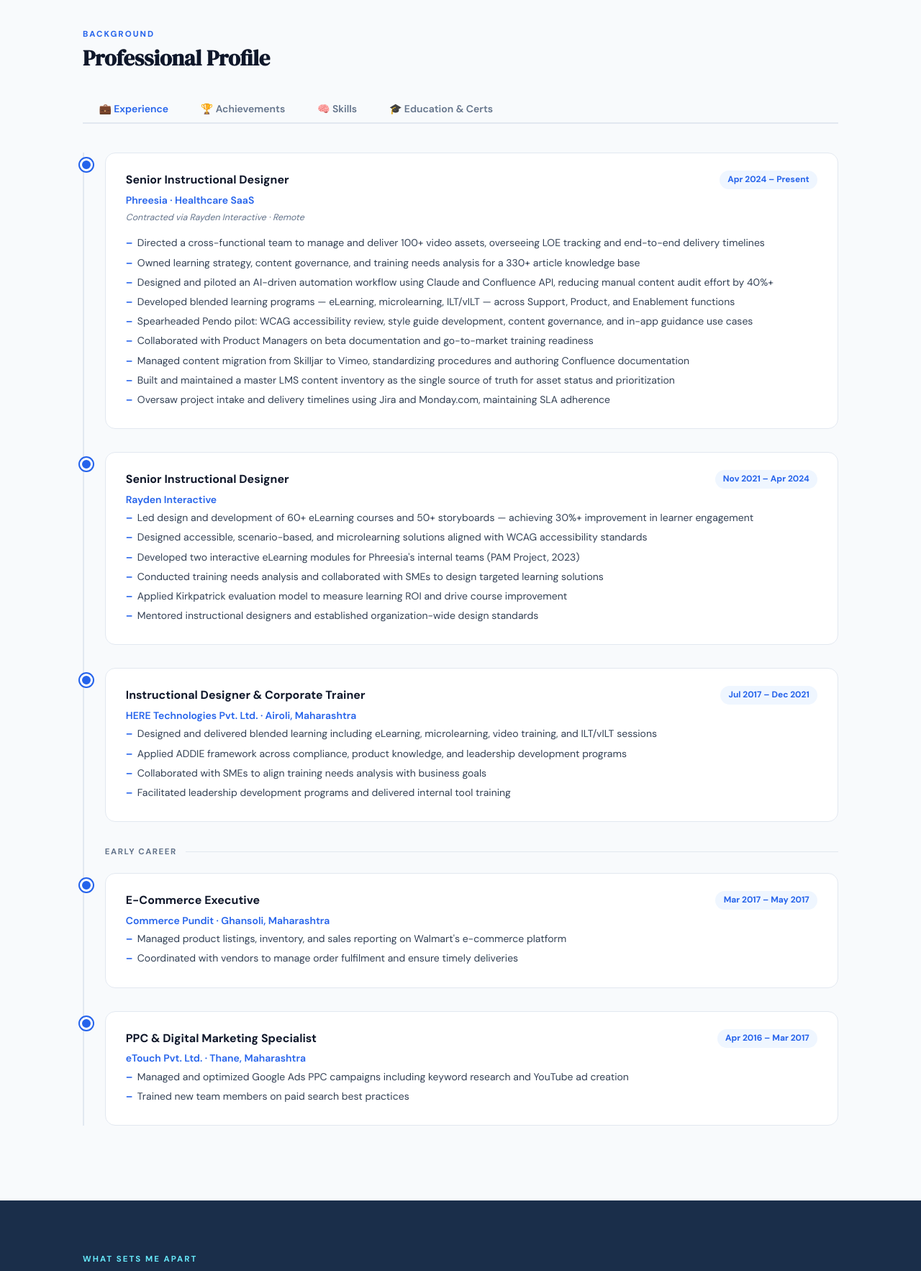
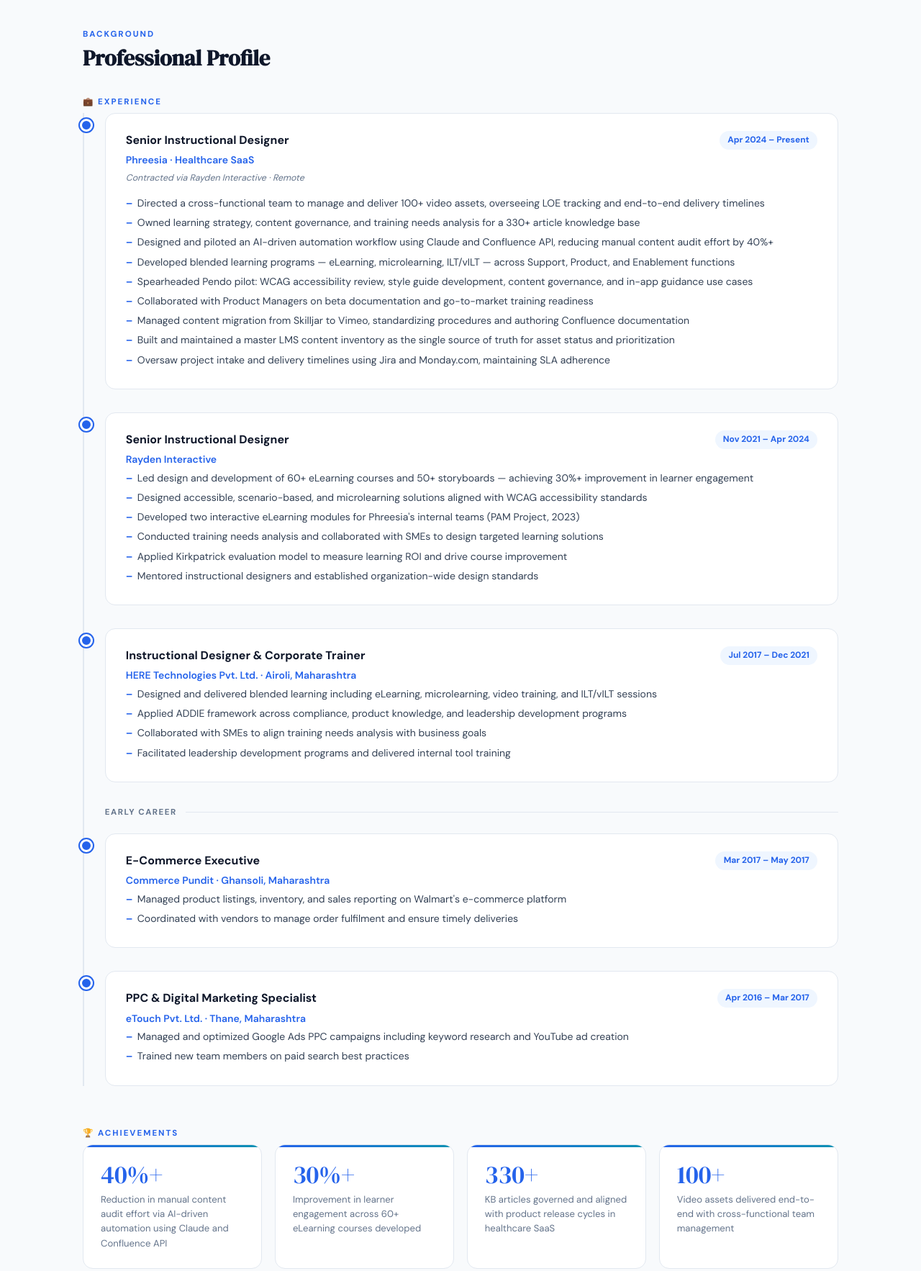
Before and after one commit to Vamaroon/steffi-joseph, a plain HTML site: page index.html in a window 1280 px wide. Shown: the part 720-2486 px from the top of the page at 72% size. Drawn offline with Linux system fonts and the light colour scheme.

Commit message:
Add files via upload

```diff
--- a/index.html
+++ b/index.html
@@ -187,8 +187,8 @@
   <a class="logo" href="#">Steffi <span>Joseph</span></a>
   <ul class="nav-links">
     <li><a href="#about">About</a></li>
-    <li><a href="#profile">Experience</a></li>
-    <li><a href="#profile">Skills</a></li>
+    <li><a href="#tab-exp">Experience</a></li>
+    <li><a href="#skills">Skills</a></li>
     <li><a href="#ai">AI Skills</a></li>
     <li><a href="Steffi_Joseph_Resume.pdf" download="Steffi_Joseph_Resume.pdf" class="nav-cta">⬇ Resume</a></li>
   </ul>
@@ -264,15 +264,9 @@
       <h2 class="section-heading">Professional Profile</h2>
     </div>
 
-    <div class="tab-row">
-      <button class="tab-btn active" onclick="switchTab('exp',this)">💼 Experience</button>
-      <button class="tab-btn" onclick="switchTab('ach',this)">🏆 Achievements</button>
-      <button class="tab-btn" onclick="switchTab('skills',this)">🧠 Skills</button>
-      <button class="tab-btn" onclick="switchTab('certs',this)">🎓 Education &amp; Certs</button>
-    </div>
+    <div class="section-label reveal">💼 Experience</div>
 
-    <!-- EXPERIENCE -->
-    <div class="tab-panel active" id="tab-exp">
+    <div id="tab-exp" style="margin-bottom:3.5rem;">
       <div class="timeline">
 
         <div class="job reveal">
@@ -365,7 +359,8 @@
     </div>
 
     <!-- ACHIEVEMENTS -->
-    <div class="tab-panel" id="tab-ach">
+    <div style="margin-bottom:3.5rem;" id="achievements">
+    <div class="section-label reveal">🏆 Achievements</div>
       <div class="ach-grid">
         <div class="ach-card reveal"><div class="ach-num">40%+</div><div class="ach-text">Reduction in manual content audit effort via AI-driven automation using Claude and Confluence API</div></div>
         <div class="ach-card reveal"><div class="ach-num">30%+</div><div class="ach-text">Improvement in learner engagement across 60+ eLearning courses developed</div></div>
@@ -377,7 +372,8 @@
     </div>
 
     <!-- SKILLS -->
-    <div class="tab-panel" id="tab-skills">
+    <div style="margin-bottom:3.5rem;" id="skills">
+    <div class="section-label reveal">🧠 Skills</div>
       <div class="skill-title reveal">Core Competencies</div>
       <div class="comp-wrap reveal">
         <span class="comp-tag">Instructional Design (ADDIE, SAM)</span>
@@ -424,7 +420,8 @@
     </div>
 
     <!-- CERTS -->
-    <div class="tab-panel" id="tab-certs">
+    <div style="margin-bottom:2rem;" id="certs">
+    <div class="section-label reveal">🎓 Education &amp; Certifications</div>
       <div class="cert-grid">
         <div class="cert-card reveal"><div class="cert-ico">🎓</div><div><h4>Bachelor of Arts in Literature</h4><p>University of Mumbai · GPA: 70%</p></div></div>
         <div class="cert-card reveal"><div class="cert-ico">♿</div><div><h4>Designing Accessible Learning Content (DALC)</h4><p>eLaHub Ltd · March 2024</p></div></div>
@@ -506,14 +503,6 @@
 </footer>
 
 <script>
-  // Tab switching
-  function switchTab(name, btn) {
-    document.querySelectorAll('.tab-panel').forEach(p => p.classList.remove('active'));
-    document.querySelectorAll('.tab-btn').forEach(b => b.classList.remove('active'));
-    document.getElementById('tab-' + name).classList.add('active');
-    btn.classList.add('active');
-  }
-
   // Scroll reveal
   const obs = new IntersectionObserver(entries => {
     entries.forEach((e, i) => {
```
